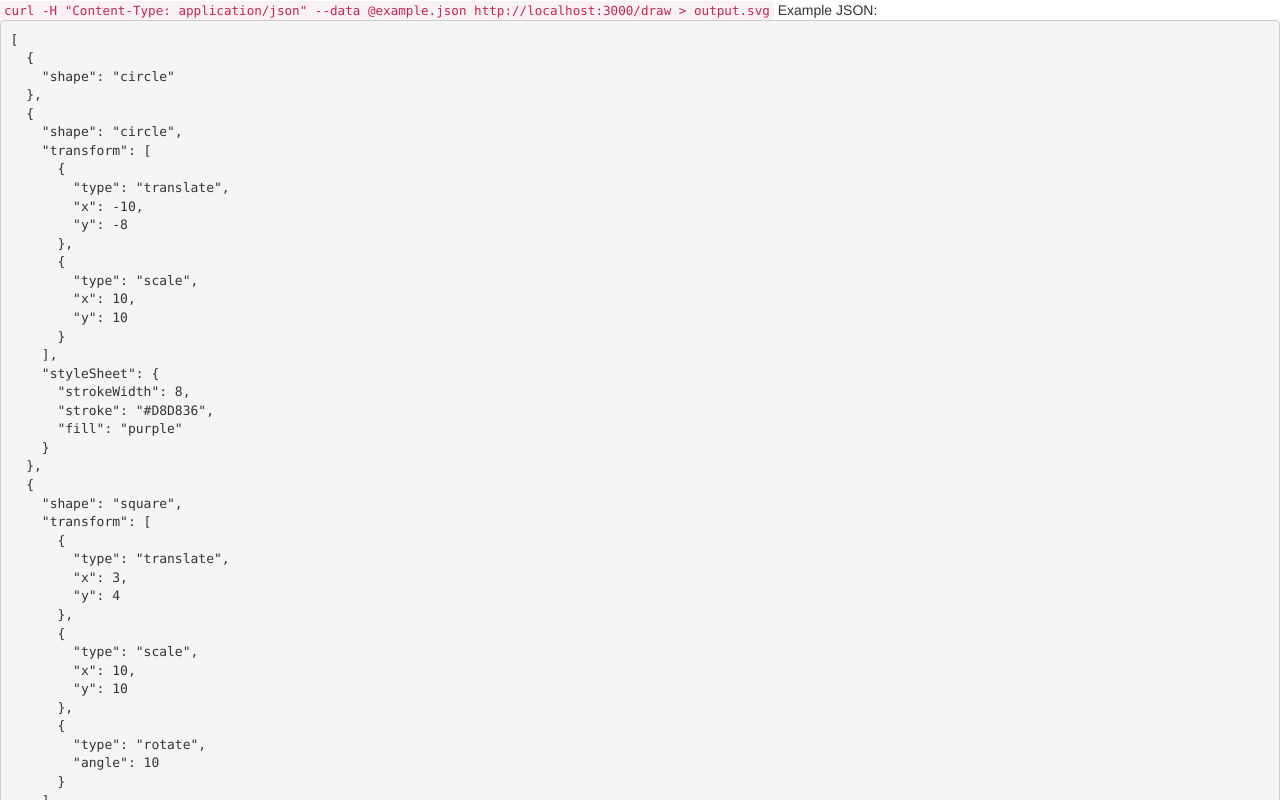
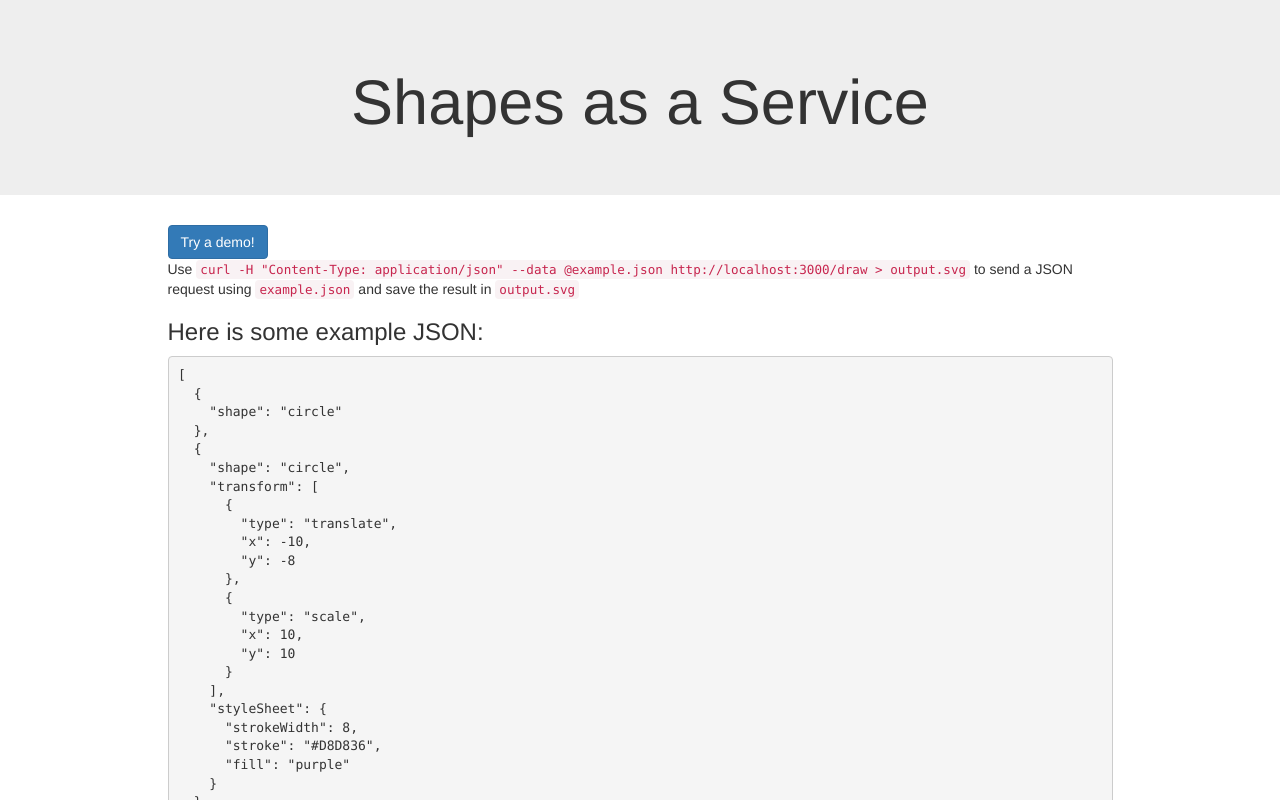
Before and after one commit to houli/shape-server, a plain HTML site: page static/index.html in a window 1280 px wide. Shown: the top 800 px of the page. Drawn offline with nearby package versions, Linux system fonts and the light colour scheme.

Commit message:
Add more info to the home page

```diff
--- a/static/index.html
+++ b/static/index.html
@@ -5,9 +5,20 @@
     <link rel="stylesheet" href="https://maxcdn.bootstrapcdn.com/bootstrap/3.3.7/css/bootstrap.min.css">
   </head>
   <body>
-    <code>curl -H "Content-Type: application/json" --data @example.json http://localhost:3000/draw > output.svg</code>
-    Example JSON:
-<pre>[
+    <div class="jumbotron text-center">
+      <h1>Shapes as a Service</h1>
+    </div>
+    <div class="container">
+      <div class="row">
+        <div class="col-sm-offset-1 col-sm-10">
+          <a href="/demo" class="btn btn-primary">Try a demo!</a>
+          <p>
+            Use
+            <code>curl -H "Content-Type: application/json" --data @example.json http://localhost:3000/draw > output.svg</code>
+            to send a JSON request using <code>example.json</code> and save the result in <code>output.svg</code>
+          </p>
+          <h3>Here is some example JSON:</h3>
+          <pre>[
   {
     "shape": "circle"
   },
@@ -56,5 +67,8 @@
     }
   }
 ]</pre>
+        </div>
+      </div>
+    </div>
   </body>
 </html>
```
